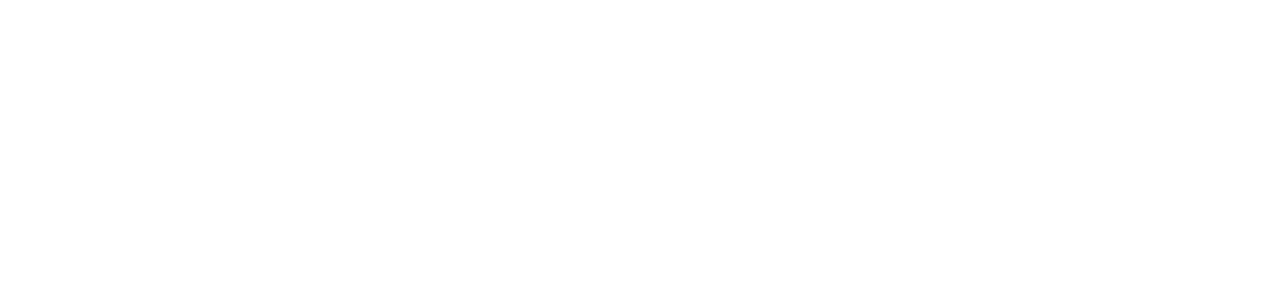
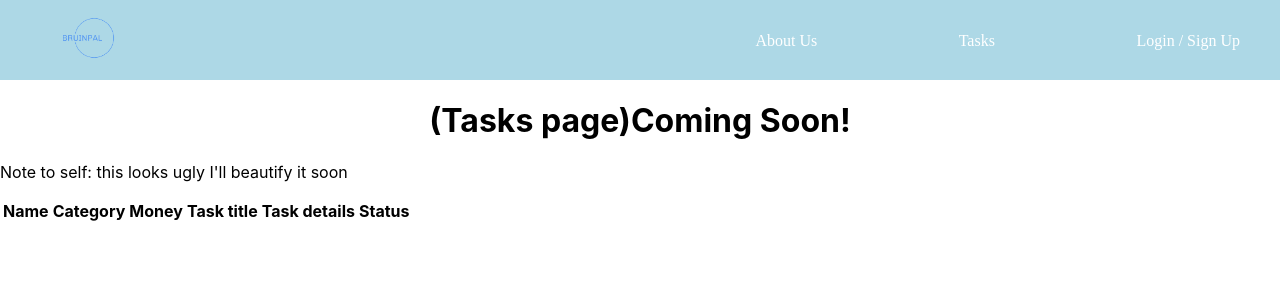
Before and after one commit to seunghoonlee95/CS130_Group_Project, a React (Create React App) app in the folder bruinpal/: page /tasks in a window 1280 px wide. Before the commit this address had no page. Shown: the top 300 px of the page. Built offline with nearby package versions, Linux system fonts and the light colour scheme.

Commit message:
create new components, sort out navbar links

```diff
--- a/bruinpal/src/App.js
+++ b/bruinpal/src/App.js
@@ -9,7 +9,8 @@ function App() {
   return (
     <div>
       <Navbar />
-      <h1>TODO. Some contents needed</h1>
+      <h1>Need help?</h1>
+      <p>Bruins are here for you!</p>
       <img src={roycehall} alt="roycehall" className="mainpageImage" />
       <Footer />
     </div>
--- a/bruinpal/src/components/Footer.js
+++ b/bruinpal/src/components/Footer.js
@@ -5,18 +5,18 @@ import logo from "../images/logo.png";
 function Footer() {
   return (
     <div className="footer-container">
-      <div class="footer-links">
+      <div className="footer-links">
         <div className="footer-link-upperLeft">
           <Link to="/">
             <img src={logo} alt="logo" className="logoImage" />
           </Link>
         </div>
         <div className="footer-link-upperRight">
-          <div class="footer-link-items">
+          <div className="footer-link-items">
             <span>About Us</span>
             <Link to="/">How it works</Link>
           </div>
-          <div class="footer-link-items">
+          <div className="footer-link-items">
             <span>Tasks</span>
             <Link to="/">Tutoring</Link>
             <Link to="/">Swipe Trade</Link>
--- a/bruinpal/src/components/Navbar.js
+++ b/bruinpal/src/components/Navbar.js
@@ -1,10 +1,14 @@
 import React from "react";
 import { NavLink } from "react-router-dom";
-import { BrowserRouter as Router, Link } from "react-router-dom";
+import { BrowserRouter as Router, Link, Routes, Route } from "react-router-dom";
 import logo from "../images/logo.png";
+import Home from "../pages/Home.js";
+import AboutUs from "../pages/AboutUs.js";
+import Login from "../pages/Login.js";
 
 const Navbar = () => {
   return (
+<div>
 <nav className="navbar">
   <div className="logoImageWrapper">
     <Link to="/">
@@ -13,7 +17,7 @@ const Navbar = () => {
   </div>
   <div className="navbarMenu">
     <div>
-          <NavLink to="/" className="linkmenuItem">
+      <NavLink to="/aboutus" className="linkmenuItem">
         About Us
       </NavLink>
     </div>
@@ -29,6 +33,7 @@ const Navbar = () => {
     </div>
   </div>
 </nav>
+</div>
   );
 };
 
--- /dev/null
+++ b/bruinpal/src/components/tasks_components/SingleTask.js
@@ -0,0 +1,13 @@
+import React from "react";
+import Navbar from "../Navbar";
+
+function Tasks() {
+  return (
+    <React.Fragment>
+      <Navbar />
+      <h1 className="comingSoon">(Tasks page)Coming Soon!</h1>
+    </React.Fragment>
+  );
+}
+
+export default Tasks;
--- a/bruinpal/src/index.js
+++ b/bruinpal/src/index.js
@@ -1,5 +1,6 @@
 import React from "react";
-import ReactDOM from "react-dom/client";
+import * as ReactDOM from "react-dom/client";
+// import ReactDOM from "react-dom/client";
 import "./index.css";
 import App from "./App";
 import { BrowserRouter, Routes, Route } from "react-router-dom";
@@ -7,15 +8,20 @@ import { render } from "react-dom";
 import Home from "./pages/Home";
 import Login from "./pages/Login";
 import AboutUs from "./pages/AboutUs";
+import Tasks from "./pages/Tasks";
 
-const root = document.getElementById("root");
-render(
+const rootElement=document.getElementById("root");
+const root=ReactDOM.createRoot(rootElement);
+// const root = document.getElementById("root");
+root.render(
   <BrowserRouter>
     <Routes>
       <Route path="/" element={<App />} />
+      <Route path="/aboutus" element={<AboutUs />} />
+      <Route path="/loginsignup" element={<Login />} />
+      <Route path="/tasks" element={<Tasks />} />
       {/* <Route path="aboutus" element={<AboutUs />} />
       <Route path="login" element={<Login />} /> */}
     </Routes>
-  </BrowserRouter>,
-  root
+  </BrowserRouter>
 );
--- a/bruinpal/src/pages/Login.js
+++ b/bruinpal/src/pages/Login.js
@@ -1,10 +1,12 @@
 import React from "react";
+import Navbar from "../components/Navbar";
 
 function Login() {
   return (
-    <main style={{ padding: "1rem 0" }}>
-      <h2>Login</h2>
-    </main>
+    <React.Fragment>
+      <Navbar />
+      <h1 className="comingSoon">(Login / Signup page)Coming Soon!</h1>
+    </React.Fragment>
   );
 }
 
--- /dev/null
+++ b/bruinpal/src/pages/Tasks.js
@@ -0,0 +1,28 @@
+import React from "react";
+import Navbar from "../components/Navbar";
+import SingleTask from "../components/tasks_components/SingleTask.js";
+
+//TODO should read from database and map them into a table
+
+function Tasks() {
+  return (
+    <React.Fragment>
+      <Navbar />
+      <h1 className="comingSoon">(Tasks page)Coming Soon!</h1>
+      <p>Note to self: this looks ugly I'll beautify it soon</p>
+      <table>
+        <tr>
+          <th>Name</th>
+          <th>Category</th>
+          <th>Money</th>
+          <th>Task title</th>
+          <th>Task details</th>
+          <th>Status</th>
+        </tr>
+      </table>
+
+    </React.Fragment>
+  );
+}
+
+export default Tasks;
```
Also changed, not shown: bruinpal/src/pages/Profile.js (added, +15 -0 lines), bruinpal/src/pages/TaskDetails.js (added, +15 -0 lines), bruinpal/src/App.css (line endings or trailing spaces). Lines whose indentation alone changed are shown as unchanged.
